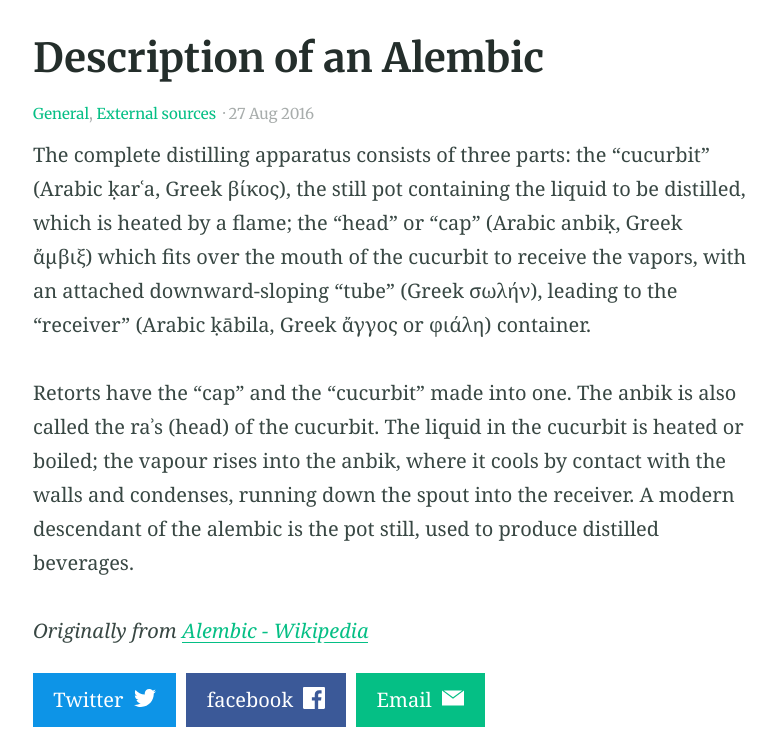
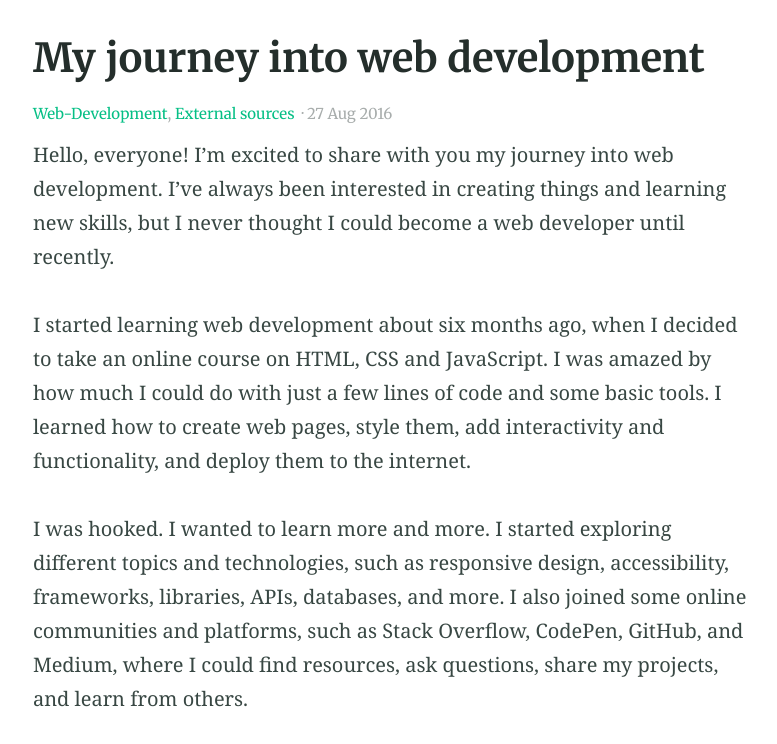
Before and after one commit to Supriyoiiest/supriyoiiest.github.io, a Jekyll site: the page built from _posts/2016-08-27-example-post-one.md, in a window 1280 px wide and 900 px high, scrolled down 256 px, cut to the strip 156-900 px from the top of the window. Shown: the whole strip, without its empty margins (250-1027 px from the left). Built offline with Jekyll 4.4.1, drawn with Linux system fonts in a browser that asks for light colours; some of the changed text lies outside the part shown.

Commit message:
Update 2016-08-27-example-post-one.md

```diff
--- a/_posts/2016-08-27-example-post-one.md
+++ b/_posts/2016-08-27-example-post-one.md
@@ -1,15 +1,24 @@
 ---
-title: Description of an Alembic
+title: My journey into web development
 categories:
-- General
+- Web-Development
 - External sources
 feature_image: "https://picsum.photos/2560/600?image=872"
 ---
 
-The complete distilling apparatus consists of three parts: the "cucurbit" (Arabic ḳarʿa, Greek βίκος), the still pot containing the liquid to be distilled, which is heated by a flame; the "head" or "cap" (Arabic anbiḳ, Greek ἄμβιξ) which fits over the mouth of the cucurbit to receive the vapors, with an attached downward-sloping "tube" (Greek σωλήν), leading to the "receiver" (Arabic ḳābila, Greek ἄγγος or φιάλη) container.
+Hello, everyone! I’m excited to share with you my journey into web development. I’ve always been interested in creating things and learning new skills, but I never thought I could become a web developer until recently.
+
+I started learning web development about six months ago, when I decided to take an online course on HTML, CSS and JavaScript. I was amazed by how much I could do with just a few lines of code and some basic tools. I learned how to create web pages, style them, add interactivity and functionality, and deploy them to the internet.
+
+I was hooked. I wanted to learn more and more. I started exploring different topics and technologies, such as responsive design, accessibility, frameworks, libraries, APIs, databases, and more. I also joined some online communities and platforms, such as Stack Overflow, CodePen, GitHub, and Medium, where I could find resources, ask questions, share my projects, and learn from others.
+
+I realized that web development is not only a skill, but also a passion. It’s a way of expressing myself, solving problems, and creating value. It’s also a constantly evolving field that requires lifelong learning and curiosity.
+
+I’m still a beginner, but I’m proud of how far I’ve come. I’m also looking for new opportunities and challenges. I’m open to feedback, collaboration, and mentorship. I want to improve my skills, learn new things, and contribute to the web development community.
+
+If you’re interested in web development or have any questions or suggestions for me, feel free to reach out to me. You can find me on Twitter: https://twitter.com/Supriyo_iiests or email me at supriyopal.dev@gmail.com.
+
+
 
 <!-- more -->
-
-Retorts have the "cap" and the "cucurbit" made into one. The anbik is also called the raʾs (head) of the cucurbit. The liquid in the cucurbit is heated or boiled; the vapour rises into the anbik, where it cools by contact with the walls and condenses, running down the spout into the receiver. A modern descendant of the alembic is the pot still, used to produce distilled beverages.
-
-_Originally from [Alembic - Wikipedia](https://en.wikipedia.org/wiki/Alembic)_
+Thank you for reading my blog post. I hope you enjoyed it and learned something from it. Happy coding! 😊
```
